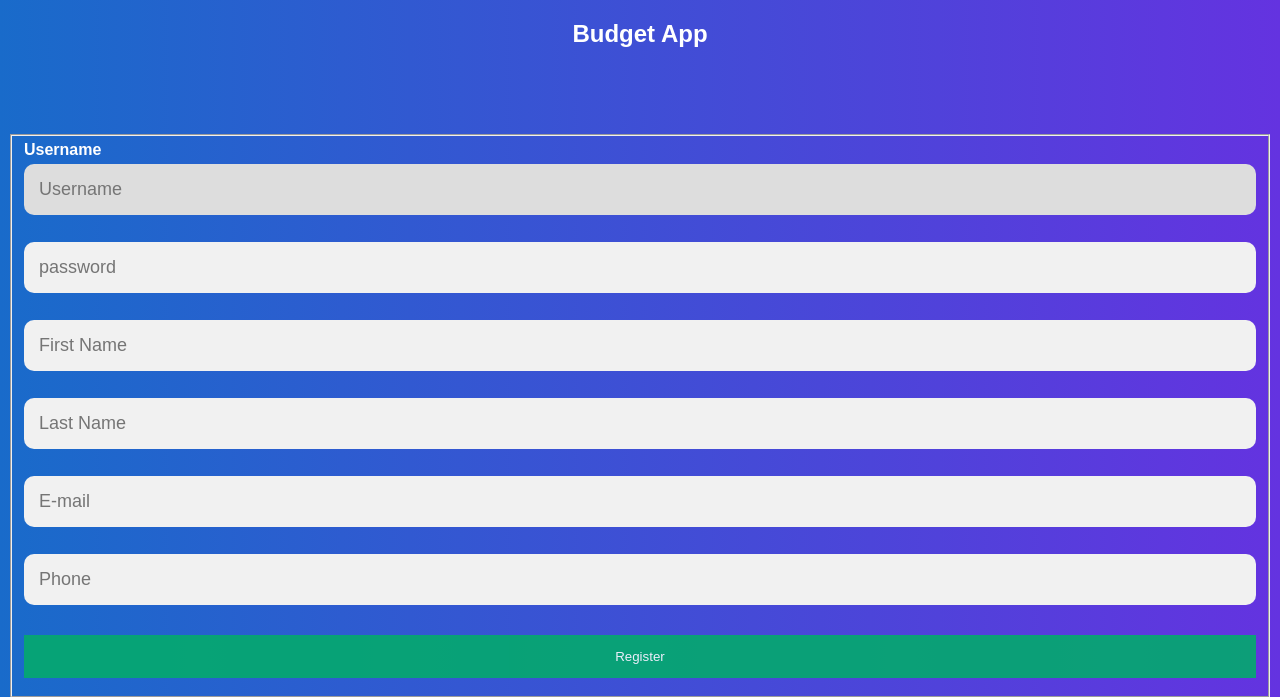
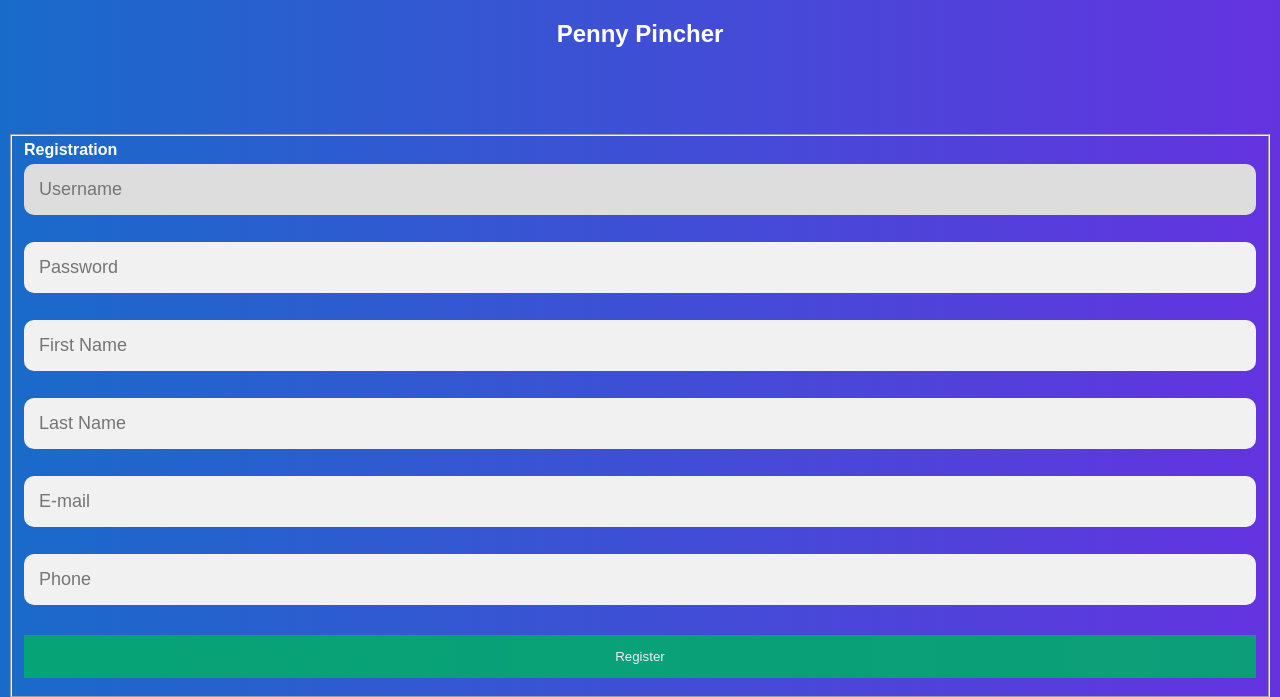
Before and after one commit to lmredington/Penny_pincher, a PHP site: page /budget/register.php in a window 1280 px wide; the page is wider, and only the part inside the window is pictured. Shown: the top 697 px of that part. Run offline with PHP 8.4, Linux system fonts and the light colour scheme.

Commit message:
Update register.php

```diff
--- a/penny_pincher/register.php
+++ b/penny_pincher/register.php
@@ -1,4 +1,5 @@
 <?php
+# register(register) new account
 session_start();
 require_once('mysqli_connect.php');
 
@@ -148,7 +149,7 @@ hr {
 
 <body>
 
-			<h2 align="center">Budget App</h2>
+			<h2 align="center">Penny Pincher</h2>
 					<p style="font-size:16px; color:red" align="center">
 						<?php
 						if (!empty($msg)){
@@ -160,13 +161,13 @@ hr {
 						<fieldset>
 
 							<div class="form-group">
-								<label for="username"><b>Username</b></label>
+								<label for="username"><b>Registration</b></label>
 								<input class="form-control" placeholder="Username" name="username" type="text" autofocus="" required="true">
 							</div>
 
 							<div class="form-group">
 
-								<input class="form-control" placeholder="password" name="password" type="password" autofocus="" required="true">
+								<input class="form-control" placeholder="Password" name="password" type="password" autofocus="" required="true">
 							</div>
 
 
```
